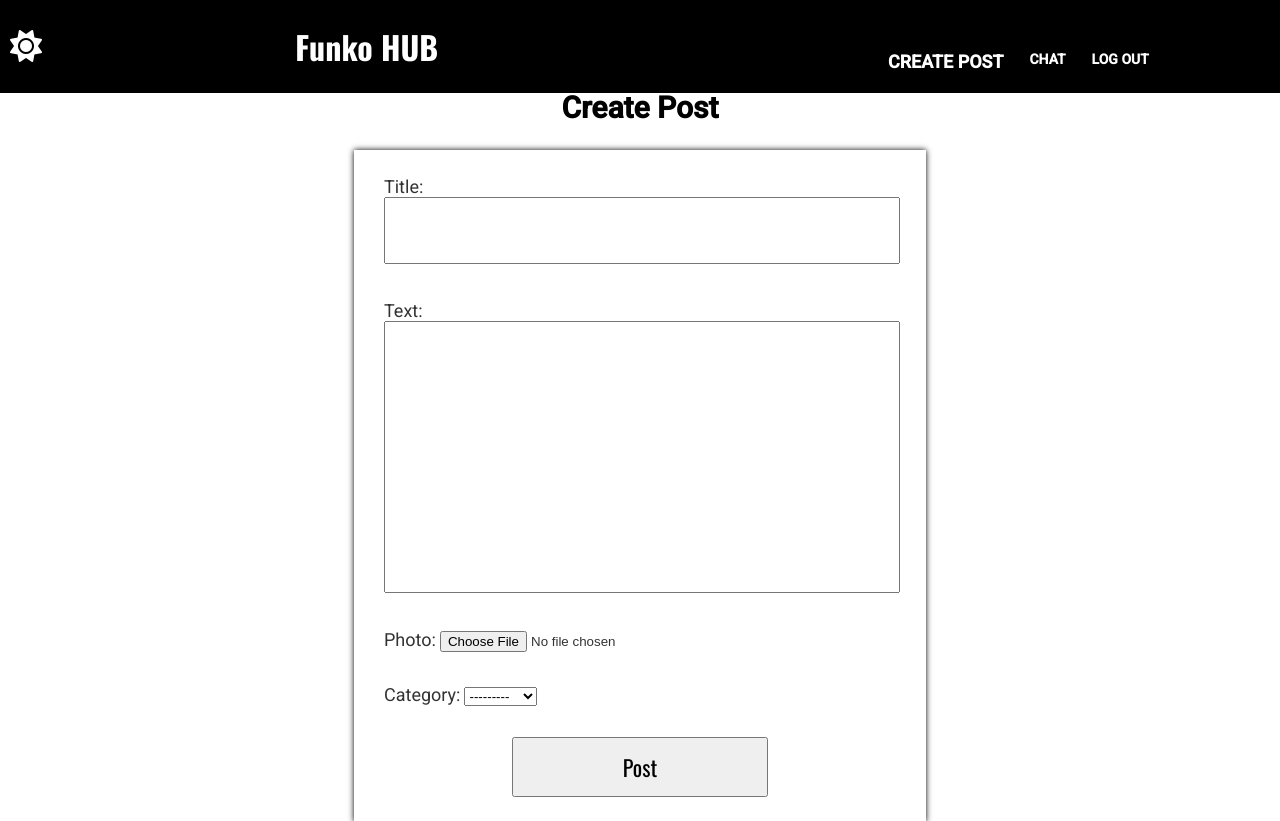
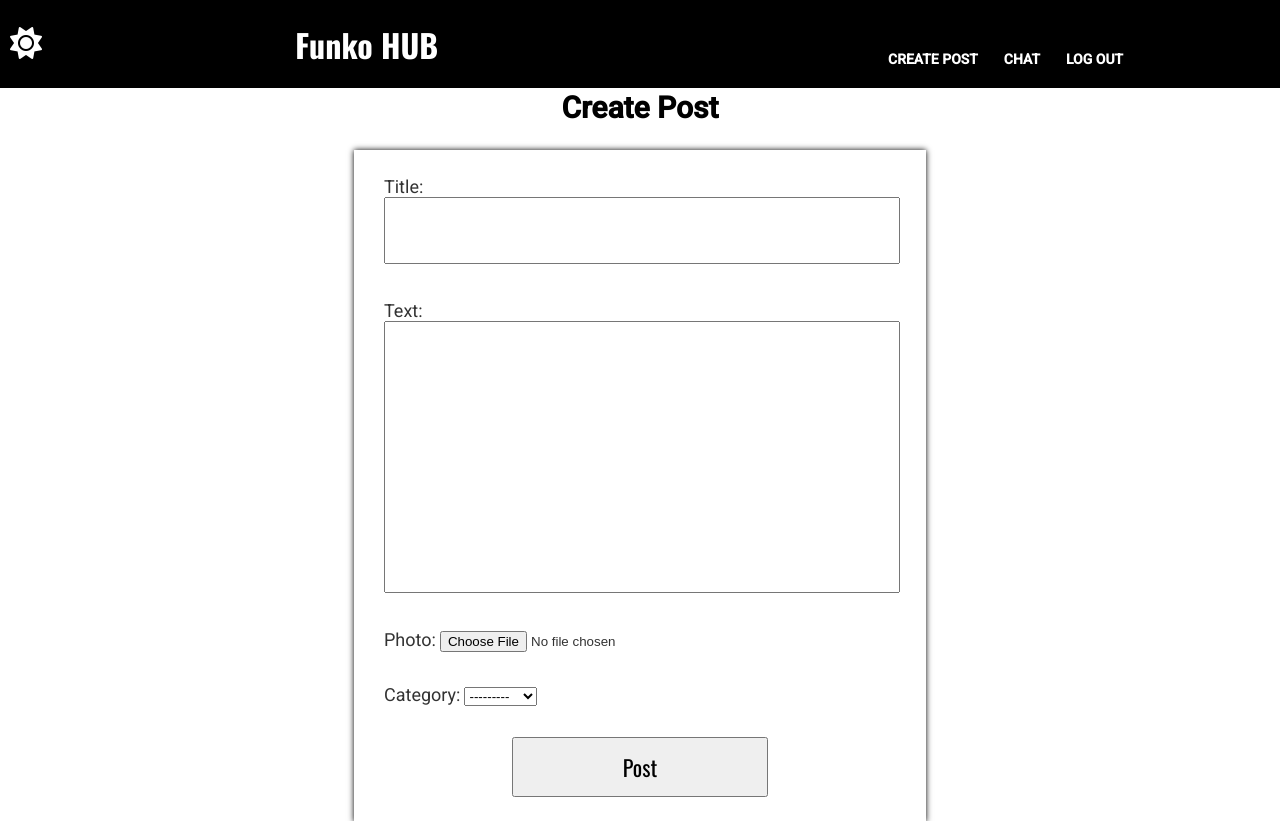
Before and after one commit to CodinApe/RealFunkoHub, a Django app: page /create_post/ in a window 1280 px wide, with the pointer over the restyled element. Shown: the top 821 px of the page. Run offline with Django 4.2, Linux system fonts and the light colour scheme; a user stored in the database is signed in.

Commit message:
Update styles.css

```diff
--- a/main_hub/static/styles.css
+++ b/main_hub/static/styles.css
@@ -99,10 +99,6 @@
     font-size: 14px;
     padding: 5px 8px;
     margin-top: 30px;
-}
-
-nav ul li:hover {
-    font-size: 18px;
 }
 
 a, a:visited {
```
